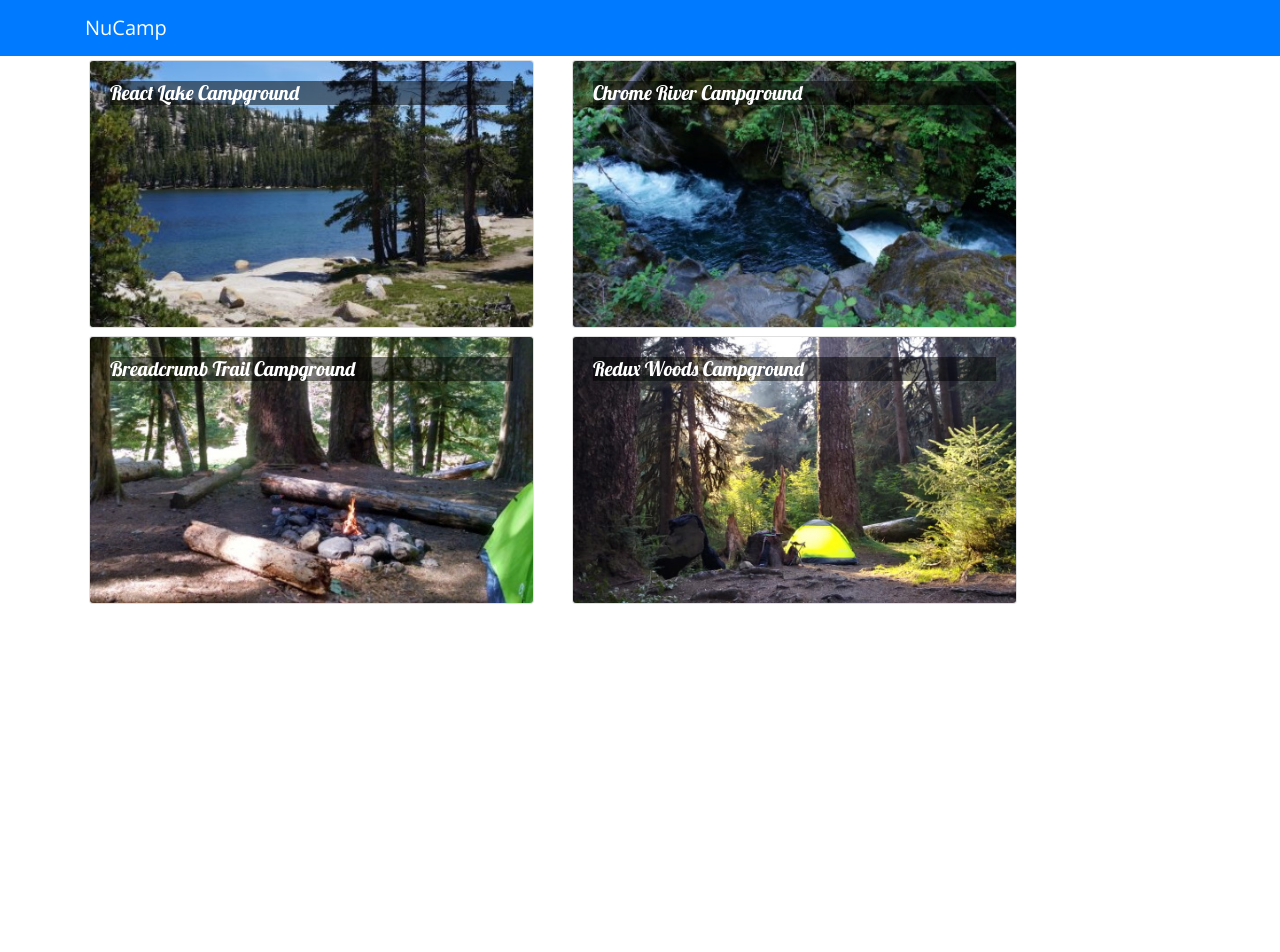
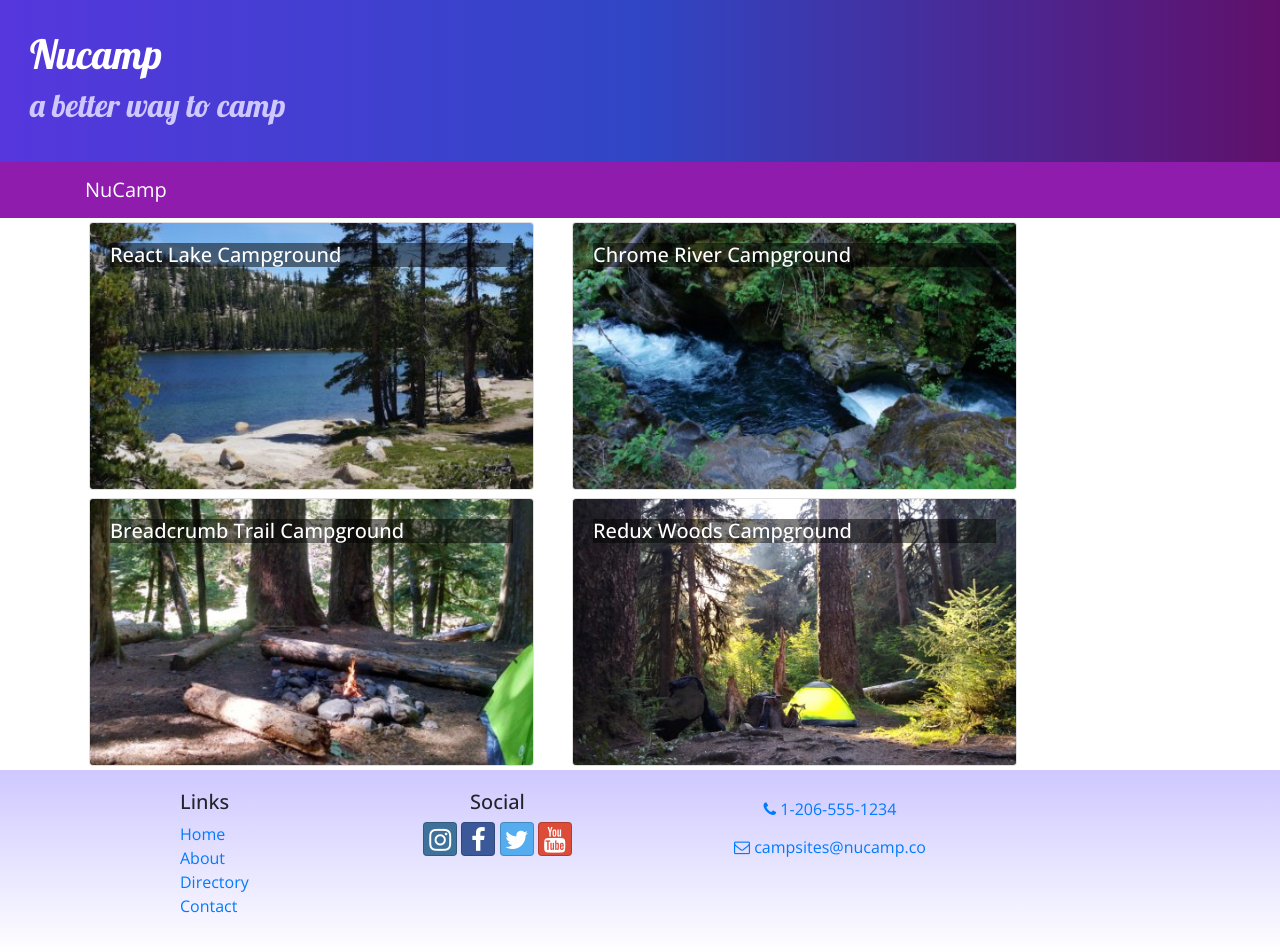
Before and after one commit to holdenthehitcher/React, a React (Create React App) app in the folder nucampsite/: page / in a window 1280 px wide. Before the commit the page ends 800 px from the top, so only its background shows below. Built offline with nearby package versions, Linux system fonts and the light colour scheme.

Commit message:
added footercomponent.js, styles to app.css

```diff
--- a/nucampsite/package.json
+++ b/nucampsite/package.json
@@ -7,6 +7,8 @@
     "@testing-library/react": "^9.3.2",
     "@testing-library/user-event": "^7.1.2",
     "bootstrap": "4.0.0",
+    "bootstrap-social": "5.1.1",
+    "font-awesome": "4.7.0",
     "react": "^16.13.1",
     "react-dom": "^16.13.1",
     "react-popper": "0.9.2",
--- a/nucampsite/src/App.css
+++ b/nucampsite/src/App.css
@@ -1,12 +1,44 @@
 body {
-  font-family: 'Open Sans', sans-serif;
+  font-family: "Open Sans", sans-serif;
 }
 
-h5 {
-  font-family: 'Lobster', cursive;
+h1,
+h2,
+h3,
+.card-body > h5 {
+  font-family: "Lobster", cursive;
+}
+
+h2 {
+  color: #3046c5;
 }
 
 .card-img-overlay h5 {
   color: white;
   background-color: rgba(0, 0, 0, 0.5);
 }
+.row-content {
+  padding: 50px 0;
+  border-bottom: 1px ridge;
+  min-height: 200px;
+}
+
+.site-footer {
+  background-image: linear-gradient(#cec8ff, white);
+  padding: 20px 0;
+}
+
+.jumbotron {
+  margin: 0;
+  padding: 30px;
+  background-image: linear-gradient(to right, #5637dd, #3046c5, #60106b);
+  color: white;
+}
+
+.jumbotron h2 {
+  color: #cec8ff;
+}
+
+.navbar-dark {
+  background-color: #901cad;
+}
--- /dev/null
+++ b/nucampsite/src/components/FooterComponent.js
@@ -0,0 +1,55 @@
+import React from "react";
+
+function Footer(props) {
+  return (
+    <footer className="site-footer">
+      <div className="container">
+        <div className="row">
+          <div className="col-4 col-sm-2 offset-1">
+            <h5>Links</h5>
+            <ul className="list-unstyled">
+              <li>
+                <a href="#">Home</a>
+              </li>
+              <li>
+                <a href="#">About</a>
+              </li>
+              <li>
+                <a href="#">Directory</a>
+              </li>
+              <li>
+                <a href="#">Contact</a>
+              </li>
+            </ul>
+          </div>
+          <div className="col-6 col-sm-3 text-center">
+            <h5>Social</h5>
+            <a className="btn btn-social-icon btn-instagram" href="http://instagram.com/">
+              <i className="fa fa-instagram" />
+            </a>{" "}
+            <a className="btn btn-social-icon btn-facebook" href="http://www.facebook.com/">
+              <i className="fa fa-facebook" />
+            </a>{" "}
+            <a className="btn btn-social-icon btn-twitter" href="http://twitter.com/">
+              <i className="fa fa-twitter" />
+            </a>{" "}
+            <a className="btn btn-social-icon btn-google" href="http://youtube.com/">
+              <i className="fa fa-youtube" />
+            </a>
+          </div>
+          <div className="col-sm-4 text-center">
+            <a role="button" className="btn btn-link" href="tel:+12065551234">
+              <i className="fa fa-phone" /> 1-206-555-1234
+            </a>
+            <br />
+            <a role="button" className="btn btn-link" href="mailto:notreal@notreal.co">
+              <i className="fa fa-envelope-o" /> campsites@nucamp.co
+            </a>
+          </div>
+        </div>
+      </div>
+    </footer>
+  );
+}
+
+export default Footer;
--- /dev/null
+++ b/nucampsite/src/components/HeaderComponent.js
@@ -0,0 +1,26 @@
+import React, { Component } from "react";
+import { Navbar, NavbarBrand, Jumbotron } from "reactstrap";
+
+class Header extends Component {
+  render() {
+    return (
+      <React.Fragment>
+        <Jumbotron fluid>
+          <div className="row">
+            <div className="col">
+              <h1>Nucamp</h1>
+              <h2>a better way to camp</h2>
+            </div>
+          </div>
+        </Jumbotron>
+        <Navbar dark sticky="top">
+          <div className="container">
+            <NavbarBrand href="/">NuCamp</NavbarBrand>
+          </div>
+        </Navbar>
+      </React.Fragment>
+    );
+  }
+}
+
+export default Header;
--- a/nucampsite/src/components/MainComponent.js
+++ b/nucampsite/src/components/MainComponent.js
@@ -1,8 +1,9 @@
 import React, { Component } from "react";
-import { Navbar, NavbarBrand } from "reactstrap";
 import Directory from "./DirectoryComponent";
 import CampsiteInfo from "./CampsiteInfoComponent";
+import Header from "./HeaderComponent";
 import { CAMPSITES } from "../shared/campsites";
+import Footer from "./FooterComponent";
 
 class Main extends Component {
   constructor(props) {
@@ -20,15 +21,12 @@
   render() {
     return (
       <div>
-        <Navbar dark color="primary">
-          <div className="container">
-            <NavbarBrand href="/">NuCamp</NavbarBrand>
-          </div>
-        </Navbar>
+        <Header />
         <Directory campsites={this.state.campsites} onClick={(campsiteId) => this.onCampsiteSelect(campsiteId)} />
         <CampsiteInfo
           campsite={this.state.campsites.filter((campsite) => campsite.id === this.state.selectedCampsite)[0]}
         />
+        <Footer />
       </div>
     );
   }
--- a/nucampsite/src/index.js
+++ b/nucampsite/src/index.js
@@ -5,6 +5,8 @@
 import 'bootstrap/dist/css/bootstrap.min.css';
 import 'typeface-lobster';
 import 'typeface-open-sans';
+import 'font-awesome/css/font-awesome.css';
+import 'bootstrap-social/bootstrap-social.css';
 import App from './App';
 
 ReactDOM.render(
```
Also changed, not shown: 1 other file (tests, documents, lock files or other folders).
